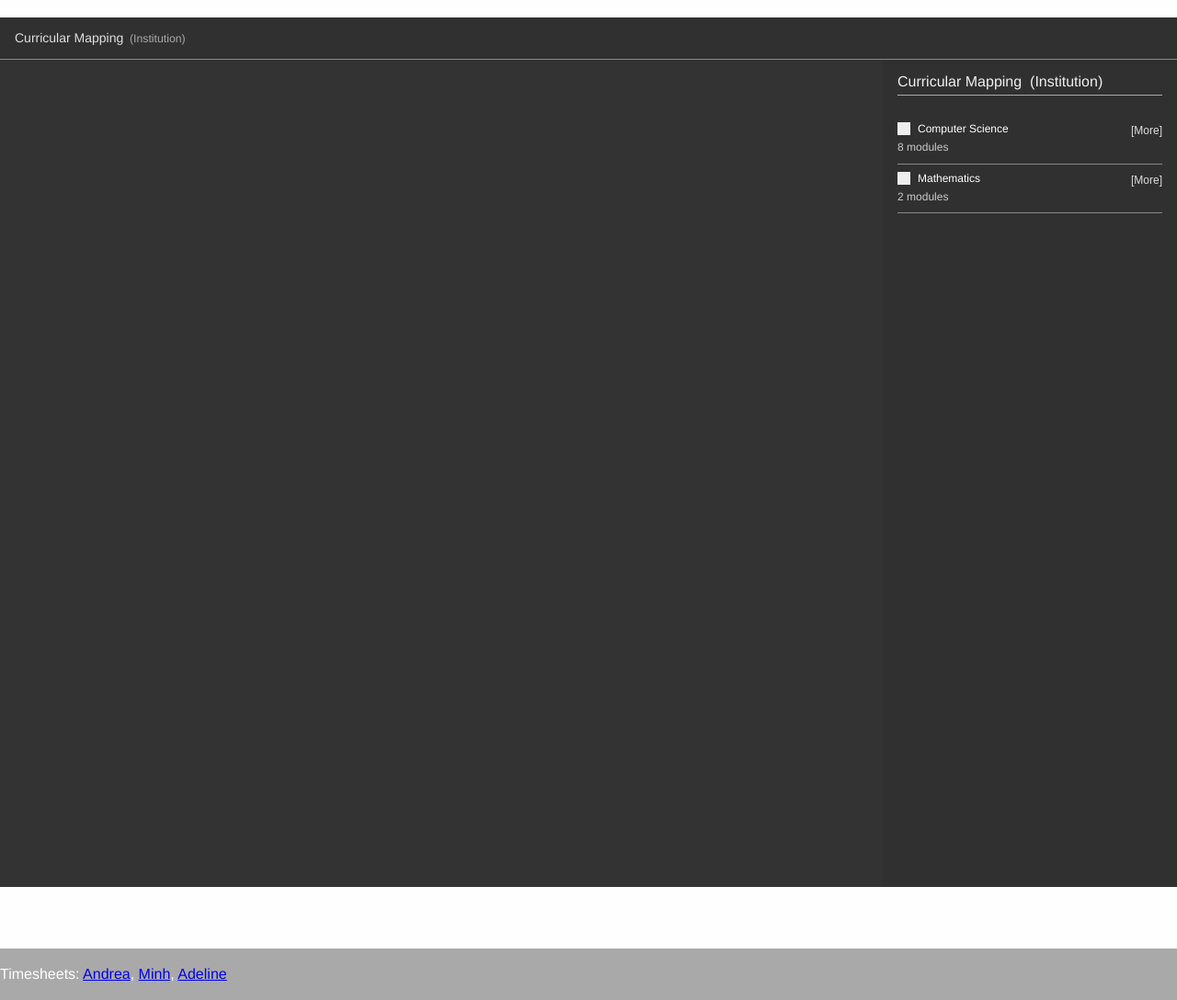
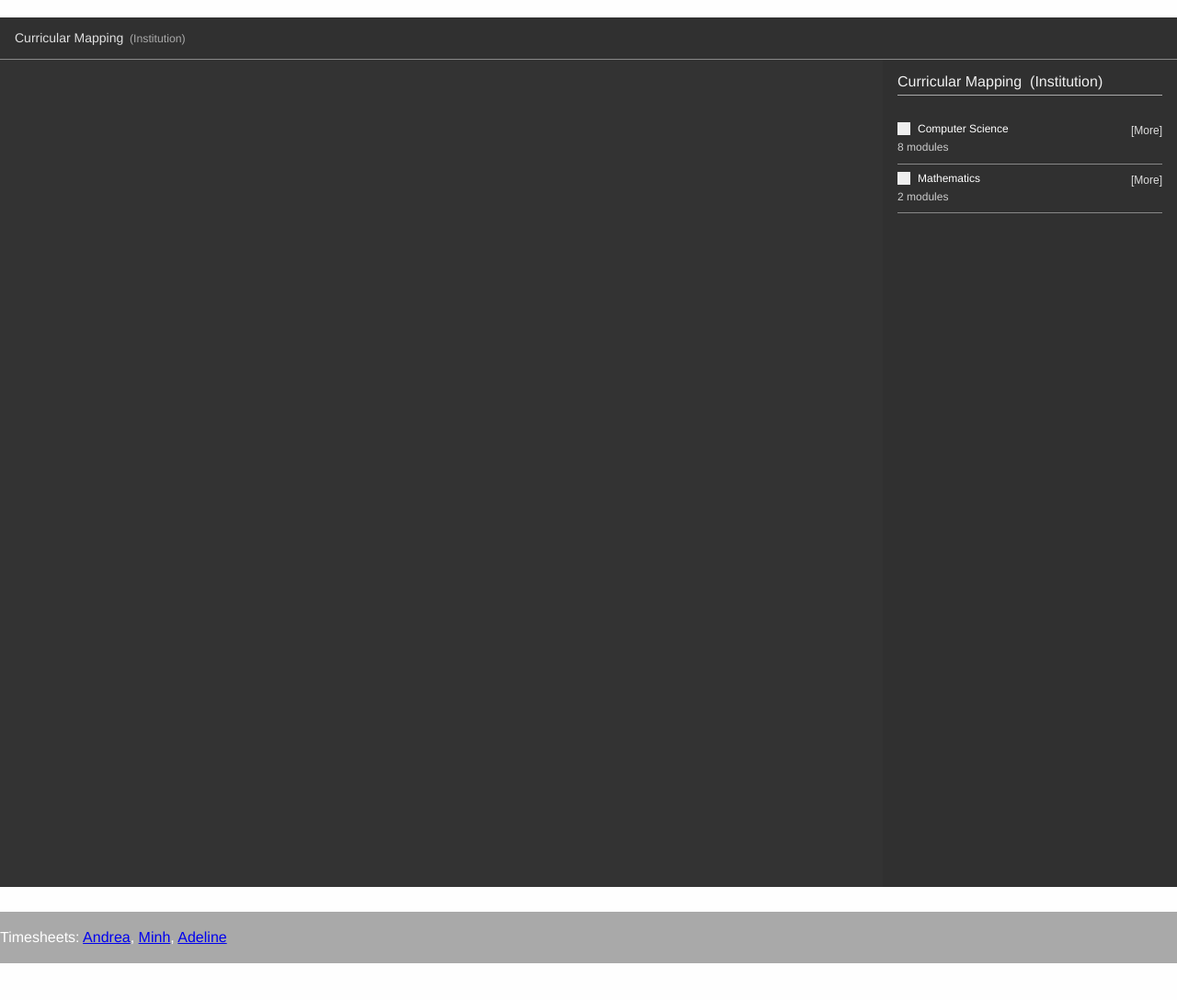
Before and after one commit to kmanasil/adelintai.github.io, a website: page index.html in a window 1280 px wide. Shown: the part 72-1160 px from the top of the page at 92% size. After the commit the page ends 1120 px from the top, so only its background shows below. Drawn offline with nearby package versions, Linux system fonts and the light colour scheme.

Commit message:
Update index.html

```diff
--- a/index.html
+++ b/index.html
@@ -15,7 +15,7 @@
     .footer {
       position: absolute;
       left: 0;
-      bottom: -45%;
+      bottom: -40%;
       width: 100%;
       background-color: darkgrey;
       color: white;
```
